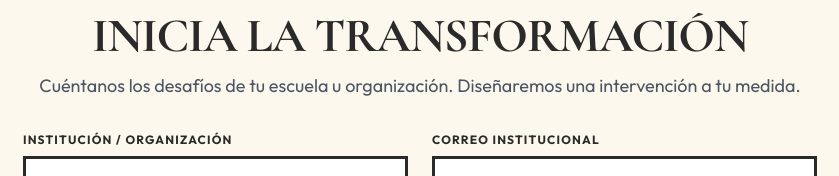
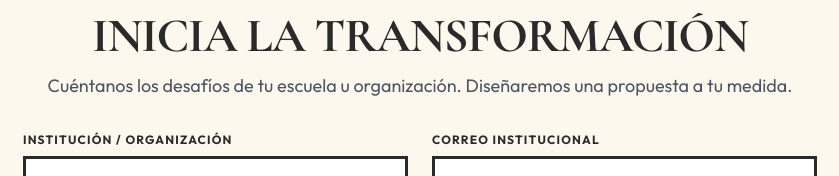
Before and after one commit to ludosofiaclub-adm/ludosofia-web, a plain HTML site: page consultor.html in a window 1280 px wide. Shown: the part 2164-2340 px from the top of the page, 220-1059 px from the left. Drawn offline with nearby package versions, Linux system fonts and the light colour scheme; no server answers.

Commit message:
Update consultor.html

```diff
--- a/consultor.html
+++ b/consultor.html
@@ -255,7 +255,7 @@
                     <i data-lucide="briefcase" class="w-8 h-8 text-white"></i>
                 </div>
                 <h2 class="xul-title text-4xl md:text-5xl font-black text-xul_ink tracking-tight uppercase">Inicia la transformación</h2>
-                <p class="font-sans text-gray-600 mt-3 font-medium text-lg">Cuéntanos los desafíos de tu escuela u organización. Diseñaremos una intervención a tu medida.</p>
+                <p class="font-sans text-gray-600 mt-3 font-medium text-lg">Cuéntanos los desafíos de tu escuela u organización. Diseñaremos una propuesta a tu medida.</p>
             </div>
 
             <form onsubmit="event.preventDefault(); document.getElementById('alert-modal').classList.remove('hidden'); document.getElementById('alert-title').innerText='Diagnóstico Solicitado'; document.getElementById('alert-message').innerText='Nos contactaremos a la brevedad para coordinar una primera reunión con tu equipo directivo.';">
```
